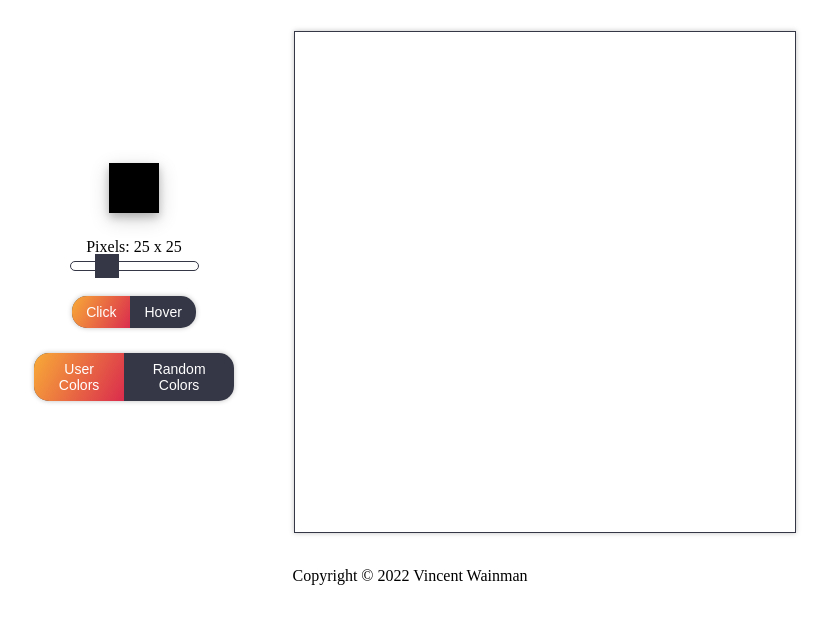
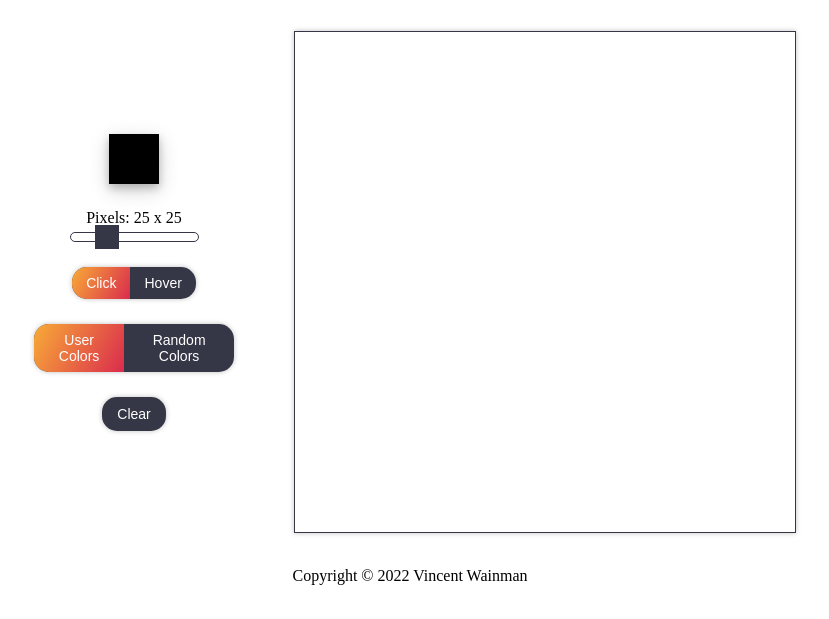
Before and after one commit to vwainman/etch-a-sketch, a plain HTML site: page index.html in a window 1280 px wide. Shown: the part 181-800 px from the top of the page, without its empty margins (230-1059 px from the left). Drawn offline with Linux system fonts and the light colour scheme.

Commit message:
complete final version

```diff
--- a/index.html
+++ b/index.html
@@ -31,6 +31,7 @@
                 <input class="radio-input" type="radio" value="Random Colors" id="random-colors" name="selected"><label
                     class="radio-label" for="random-colors">Random Colors</label>
             </form>
+            <button type="button" id="clear-btn">Clear</button>
         </div>
         <div id="sketch-grid">
         </div>
--- a/scripts.js
+++ b/scripts.js
@@ -11,8 +11,9 @@ const clickRadio = document.getElementById('click');
 const hoverRadio = document.getElementById('hover');
 const userRadio = document.getElementById('random-colors');
 const randomRadio = document.getElementById('user-colors');
+const clearBtn = document.getElementById('clear-btn');
 
-let currentSize = 1;
+let currentSize = 25;
 let colorMode = 'user';
 let currentColor = "#000000";
 let currentMode = 'click';
@@ -31,6 +32,7 @@ clickRadio.onclick = () => updateCurrentMode('click');
 hoverRadio.onclick = () => updateCurrentMode('hover');
 randomRadio.onclick = () => updateColorMode('random');
 userRadio.onclick = () => updateColorMode('user');
+clearBtn.onclick = () => (newGrid(currentSize))
 
 function updateColorMode(mode) {
     if (mode === 'user') {
--- a/styles.css
+++ b/styles.css
@@ -9,7 +9,6 @@ body {
     flex-direction: column;
     justify-content: space-evenly;
     align-items: center;
-
 }
 
 header {
@@ -113,6 +112,25 @@ input[type="color"]::-webkit-color-swatch {
     box-shadow: 0 0 5px rgba(0, 0, 0, 0.25);
 }
 
+#clear-btn {
+    padding: 8px 14px;
+    font-size: 14px;
+    font-family: sans-serif;
+    color: #ffffff;
+    background: #353746;
+    cursor: pointer;
+    transition: background 0.1s;
+    border-radius: 15px;
+    box-shadow: 0 0 5px rgba(0, 0, 0, 0.25);
+    border: 1px solid transparent;
+}
+
+#clear-btn:active {
+    background-image: linear-gradient(298deg, #da2c4d, #f8ab37);
+    transform: translateY(2px);
+    border: 1px solid #f8ab37;
+}
+
 .title {
     text-align: center;
 }
```
